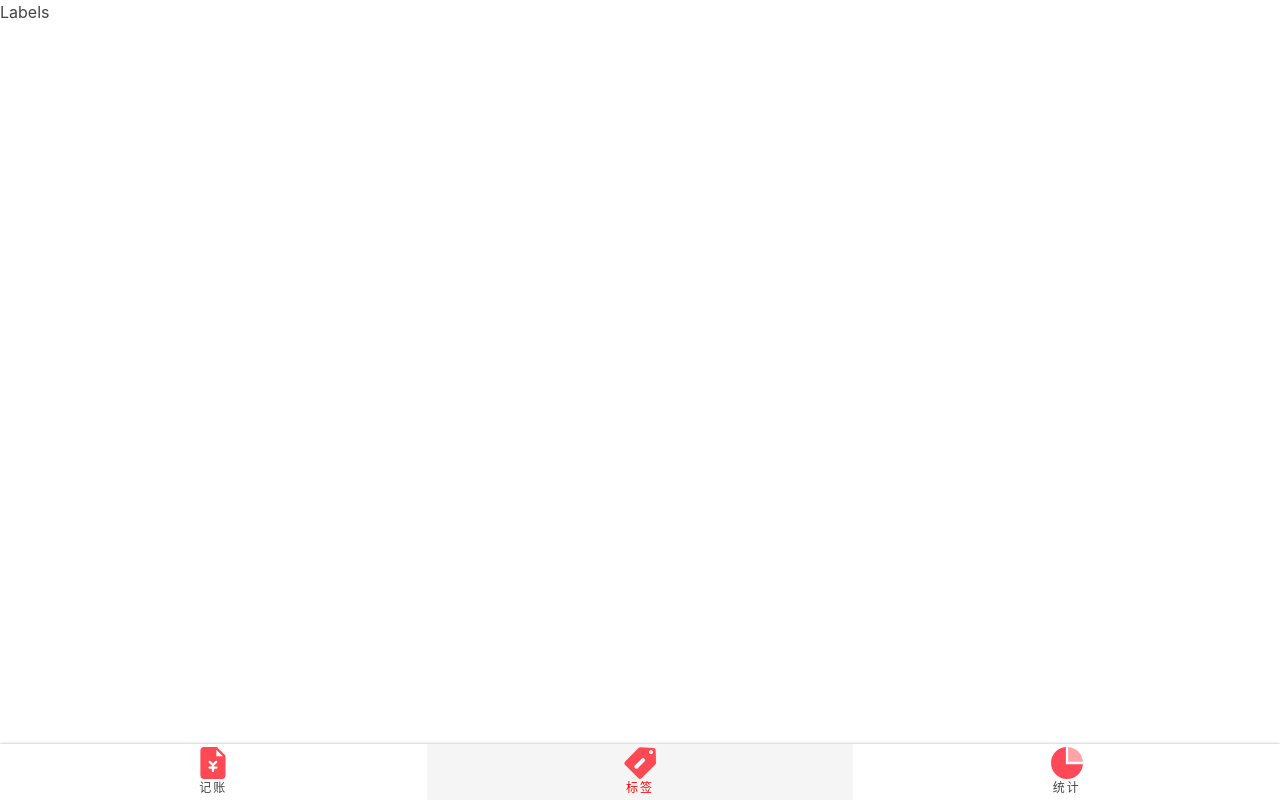
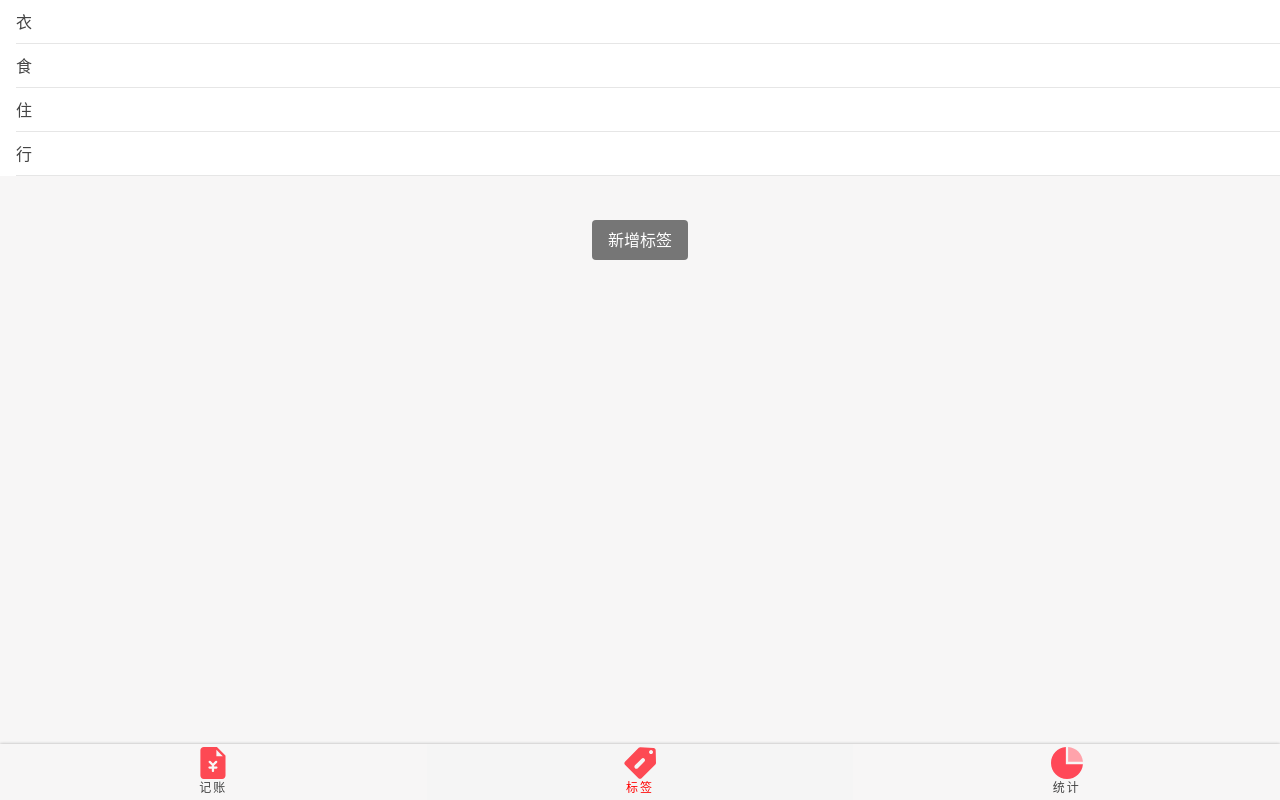
Before and after one commit to AndyDufr/readily-websit, a Vue app: page /#/labels in a window 1280 px wide. Built offline with nearby package versions, Linux system fonts and the light colour scheme.

Commit message:
label 页面的 html 和 css 完成

```diff
--- a/src/assets/style/reset.scss
+++ b/src/assets/style/reset.scss
@@ -7,6 +7,7 @@
 body {
     line-height: 1.5;
     font-size: 16px;
+    background: #f7f6f6;
 }
 
 a {
--- a/src/components/money/Tags.vue
+++ b/src/components/money/Tags.vue
@@ -54,7 +54,7 @@
 }
 </script>
 
-<style lang="scss">
+<style lang="scss" scoped>
 @import "~@/assets/style/help.scss";
 
 .tags {
--- a/src/views/Labels.vue
+++ b/src/views/Labels.vue
@@ -1,13 +1,69 @@
 <template>
   <layout>
-    <p>Labels</p>
+    <ol class="tags">
+      <li>
+        <span>衣</span>
+        <Icon name="right" />
+      </li>
+      <li>
+        <span>食</span>
+        <Icon name="right" />
+      </li>
+      <li>
+        <span>住</span>
+        <Icon name="right" />
+      </li>
+      <li>
+        <span>行</span>
+        <Icon name="right" />
+      </li>
+    </ol>
+    <div class="createTag-wrapper">
+      <button class="createTag">新增标签</button>
+    </div>
   </layout>
 </template>
 
 <script lang="ts">
+import Icon from "@/components/Icon.vue";
 import Layout from "@/components/Layout.vue";
 import Vue from "vue";
 export default Vue.extend({
-  components: { Layout },
+  components: { Layout, Icon },
 });
 </script>
+
+<style lang="scss" scoped>
+.tags {
+  background: #fff;
+  font-size: 16px;
+  padding-left: 16px;
+  > li {
+    min-height: 44px;
+    display: flex;
+    align-items: center;
+    justify-content: space-between;
+    border-bottom: 1px solid #e6e6e6;
+    svg {
+      color: #666;
+      margin-right: 16px;
+      width: 18px;
+      height: 18px;
+    }
+  }
+}
+.createTag {
+  background: #767676;
+  color: #fff;
+  border-radius: 4px;
+  border: none;
+  padding: 0 16px;
+  height: 40px;
+  // &-wrapper 表示 createTag 的父元素
+  &-wrapper {
+    text-align: center;
+    padding: 16px;
+    margin-top: 44-16px;
+  }
+}
+</style>
```
